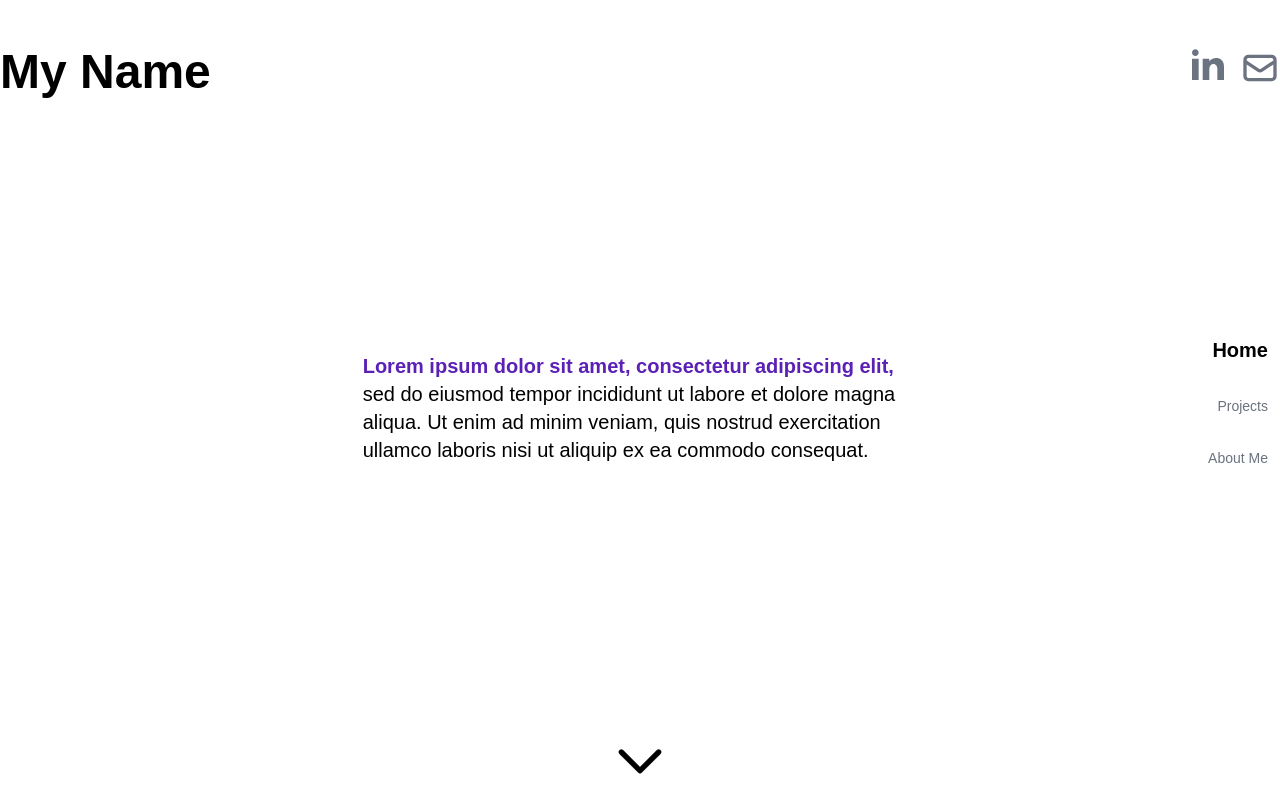
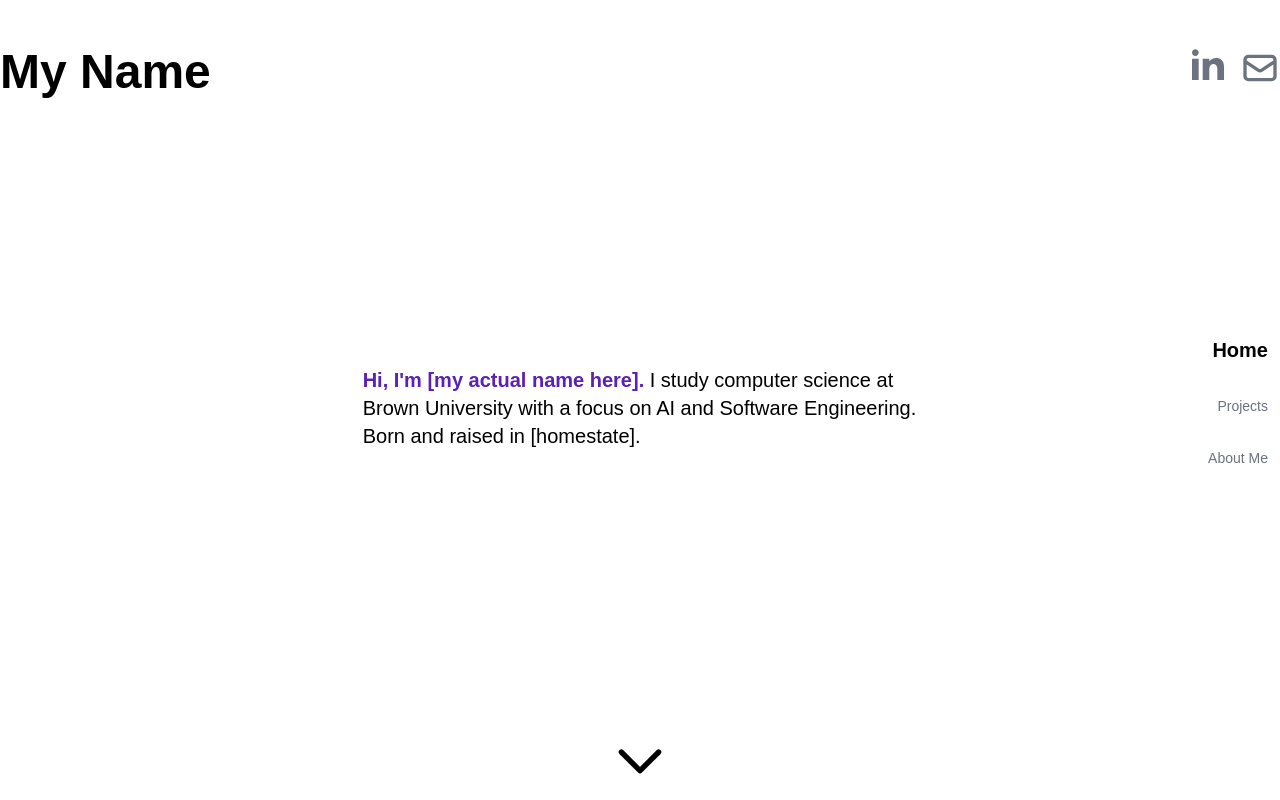
Before and after one commit to ihiltonv/ihvo.me, a Next.js app: page / in a window 1280 px wide. Shown: the top 800 px of the page. Built offline with nearby package versions, Linux system fonts and the light colour scheme.

Commit message:
added some text to the homepage

```diff
--- a/pages/index.js
+++ b/pages/index.js
@@ -78,7 +78,7 @@ export default class Home extends React.Component {
         <div className="container mx-auto w-10/12 pt-12 h-83v">
           <div className="table h-70v sm:mx-12 lg:mx-64">
             <div className="table-cell align-middle">
-              <p className="font-mont text-xl"><span className="text-purple-800 font-bold">Lorem ipsum dolor sit amet, consectetur adipiscing elit,</span> sed do eiusmod tempor incididunt ut labore et dolore magna aliqua. Ut enim ad minim veniam, quis nostrud exercitation ullamco laboris nisi ut aliquip ex ea commodo consequat.</p>
+              <p className="font-mont text-xl"><span className="text-purple-800 font-bold">Hi, I'm [my actual name here].</span> I study computer science at Brown University with a focus on AI and Software Engineering. Born and raised in [homestate].</p>
             </div>
           </div>
         </div>
```
